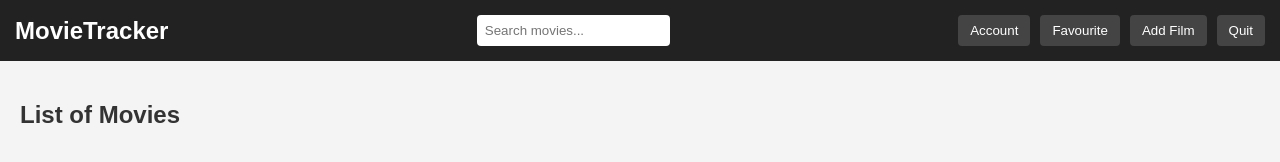
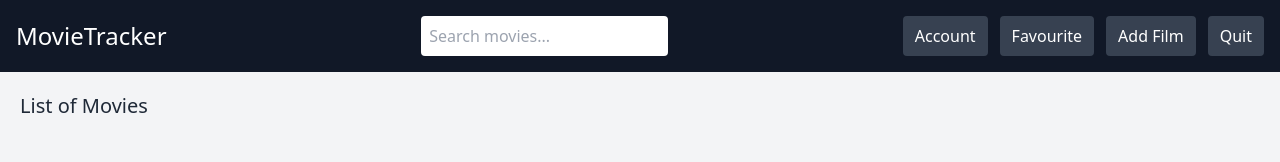
Before and after one commit to Semga125/MovieTracker, a website: page home.html in a window 1280 px wide. Drawn offline with nearby package versions, Linux system fonts and the light colour scheme.

Commit message:
added tailwind

```diff
--- a/home.html
+++ b/home.html
@@ -1,29 +1,30 @@
 <!DOCTYPE html>
 <html lang="en">
 <head>
+  <script src="https://cdn.tailwindcss.com"></script>
   <meta charset="UTF-8">
   <meta name="viewport" content="width=device-width, initial-scale=1.0">
   <title>MovieTracker</title>
-  <link rel="stylesheet" href="style.css">
 </head>
-<body>
+<body class="font-sans bg-gray-100 text-gray-800 m-0">
+
   <div class="global">
-
-    <header class="panel">
-      <h1>MovieTracker</h1>
-      <input type="text" id="search" placeholder="Search movies...">
-      <div class="buttons">
-        <button id="account"> Account</button>
-        <button id="favourite"> Favourite</button>
-        <button id="addFilm"> Add Film</button>
-        <button id="quit"> Quit</button>
+    <!-- Top Panel -->
+    <header class="panel bg-gray-900 text-white p-4 flex items-center justify-between">
+      <h1 class="text-2xl m-0">MovieTracker</h1>
+      <input class="p-2 rounded ml-5 border-0" type="text" id="search" placeholder="Search movies...">
+      <div class="buttons flex gap-3">
+        <button id="account" class="bg-gray-700 text-white py-2 px-3 rounded hover:bg-gray-600">Account</button>
+        <button id="favourite" class="bg-gray-700 text-white py-2 px-3 rounded hover:bg-gray-600">Favourite</button>
+        <button id="addFilm" class="bg-gray-700 text-white py-2 px-3 rounded hover:bg-gray-600">Add Film</button>
+        <button id="quit" class="bg-gray-700 text-white py-2 px-3 rounded hover:bg-gray-600">Quit</button>
       </div>
     </header>
 
 
-    <main class="lists">
-      <h2>List of Movies</h2>
-      <div id="movies-list" class="list">
+    <main class="lists p-5">
+      <h2 class="mb-4 text-xl">List of Movies</h2>
+      <div id="movies-list" class="list grid grid-cols-[repeat(auto-fill,minmax(220px,1fr))] gap-5">
 
       </div>
     </main>
--- a/style.css
+++ b/style.css
@@ -1,5 +1,5 @@
 
-body {
+.global {
   font-family: Arial, sans-serif;
   margin: 0;
   background-color: #f4f4f4;
```
